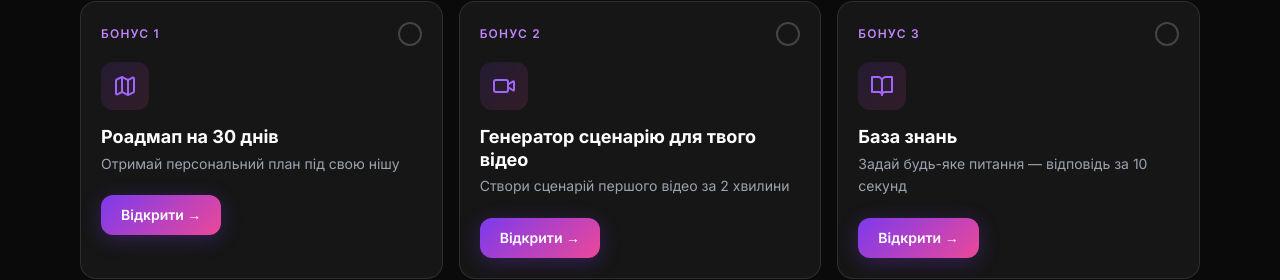
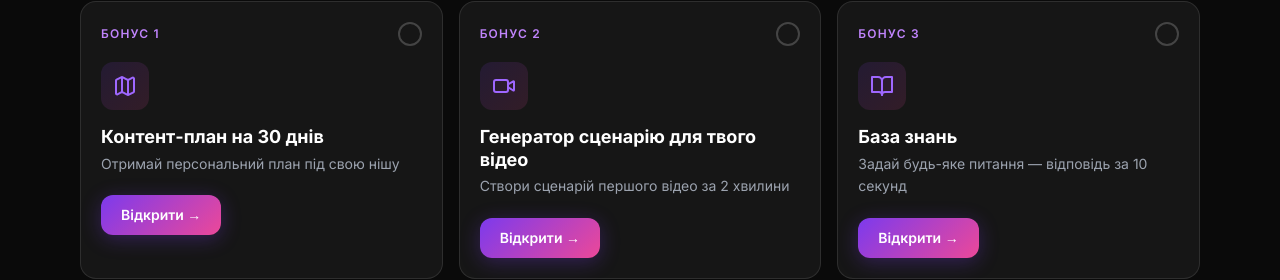
Before and after one commit to VitalijMendaluk/hab, a Next.js app: page / in a window 1280 px wide. Shown: the part 369-649 px from the top of the page. Built offline with nearby package versions, Linux system fonts and the light colour scheme.

Commit message:
Add files via upload

```diff
--- a/app/page.tsx
+++ b/app/page.tsx
@@ -11,7 +11,7 @@ const BONUSES = [
   {
     stepLabel: "Бонус 1",
     icon: Map,
-    title: "Роадмап на 30 днів",
+    title: "Контент-план на 30 днів",
     description: "Отримай персональний план під свою нішу",
     link: LINKS.BONUS_1_ROADMAP,
   },
```
